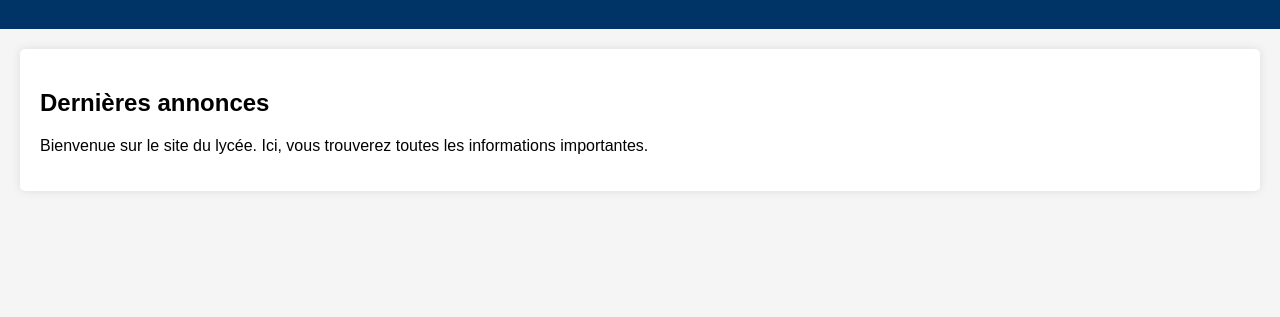
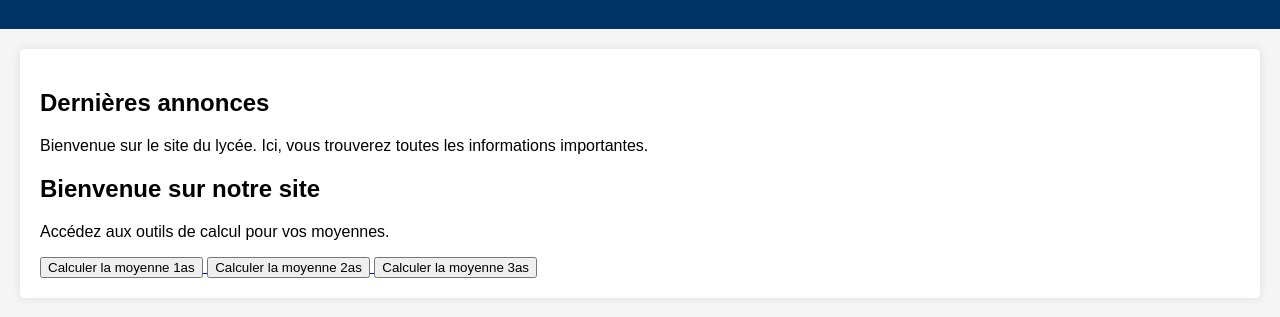
Before and after one commit to samy11111/highschool-, a plain HTML site: page index.html in a window 1280 px wide. Shown: the part 115-432 px from the top of the page. Drawn offline with Linux system fonts and the light colour scheme.

Commit message:
Update index.html

```diff
--- a/index.html
+++ b/index.html
@@ -22,6 +22,20 @@
     <section>
         <h2>Dernières annonces</h2>
         <p>Bienvenue sur le site du lycée. Ici, vous trouverez toutes les informations importantes.</p>
+        <div class="section-bleue">
+            <h2>Bienvenue sur notre site</h2>
+            <p>Accédez aux outils de calcul pour vos moyennes.</p>
+            <!-- Bouton qui redirige vers le site Eddirasa -->
+            <a href="https://eddirasa.com/ens-sec/1as/average/" target="_blank">
+                <button class="btn-moyenne">Calculer la moyenne 1as</button>
+            </a>
+            <a href="https://eddirasa.com/ens-sec/2as/average/" target="_blank">
+                <button class="btn-moyenne">Calculer la moyenne 2as</button>
+            </a>
+            <a href="https://eddirasa.com/ens-sec/3as/average/" target="_blank">
+                <button class="btn-moyenne">Calculer la moyenne 3as</button>
+            </a>
+        </div>
     </section>
 
     <script src="script.js"></script>
```
